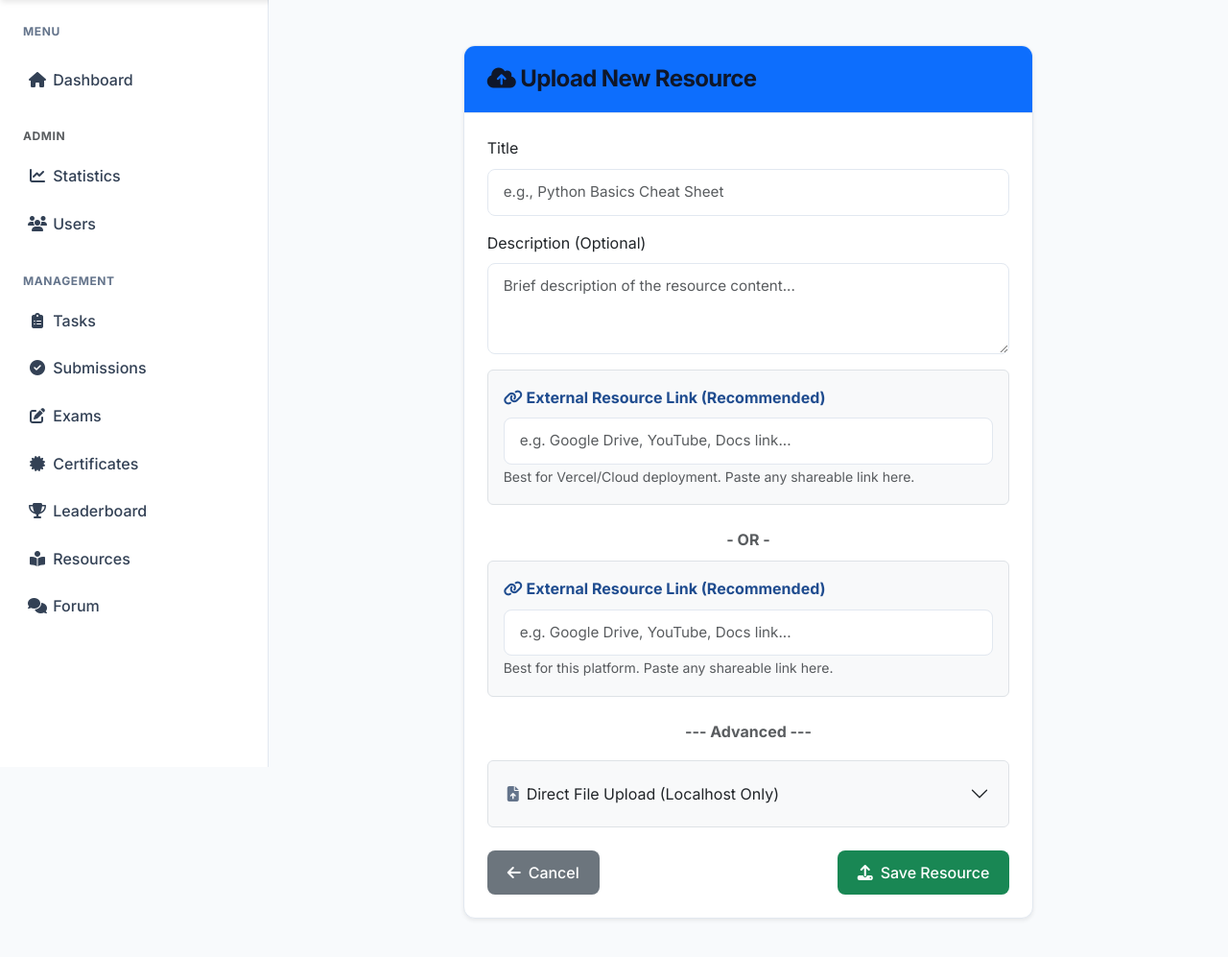
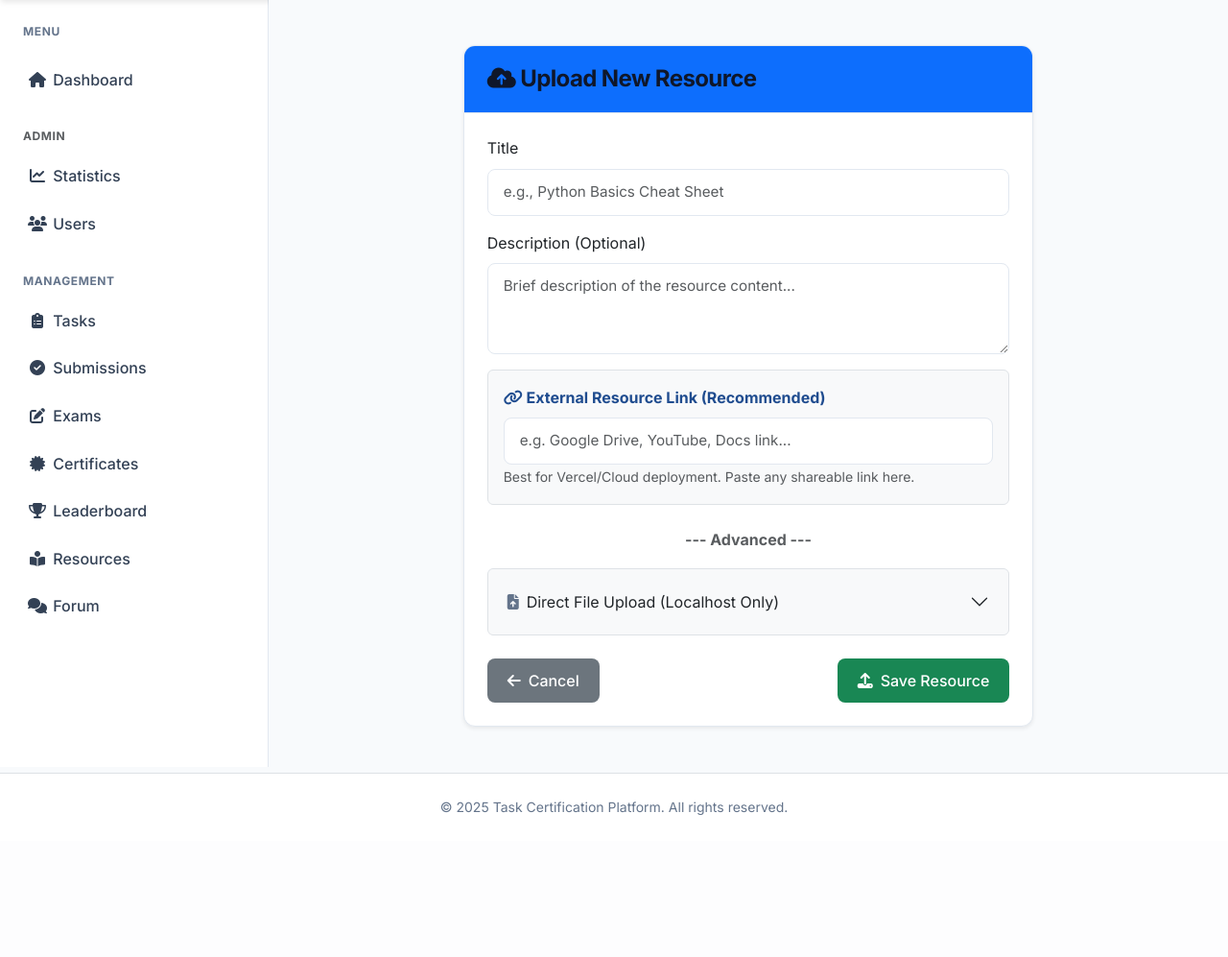
Before and after one commit to satish179/TaskCert, a Django app: page /resources/upload/ in a window 1280 px wide. Shown: the part 81-1078 px from the top of the page at 96% size. After the commit the page ends 930 px from the top, so only its background shows below. Run offline with Django 5.2, Linux system fonts and the light colour scheme; the visitor is signed in with stand-in values (Sample User, id 1).

Commit message:
UI: Remove duplicate External Link input field

```diff
--- a/templates/resources/upload_resource.html
+++ b/templates/resources/upload_resource.html
@@ -34,15 +34,7 @@
                                 here.</small>
                         </div>
 
-                        <div class="text-center my-2 text-muted fw-bold">- OR -</div>
 
-                        <div class="mb-4 p-3 bg-light rounded border">
-                            <label class="form-label fw-bold text-primary"><i class="fas fa-link"></i> External Resource
-                                Link (Recommended)</label>
-                            <input type="url" class="form-control" id="link" name="link"
-                                placeholder="e.g. Google Drive, YouTube, Docs link...">
-                            <small class="text-muted">Best for this platform. Paste any shareable link here.</small>
-                        </div>
 
                         <div class="text-center my-3">
                             <span class="text-muted fw-bold">--- Advanced ---</span>
```
